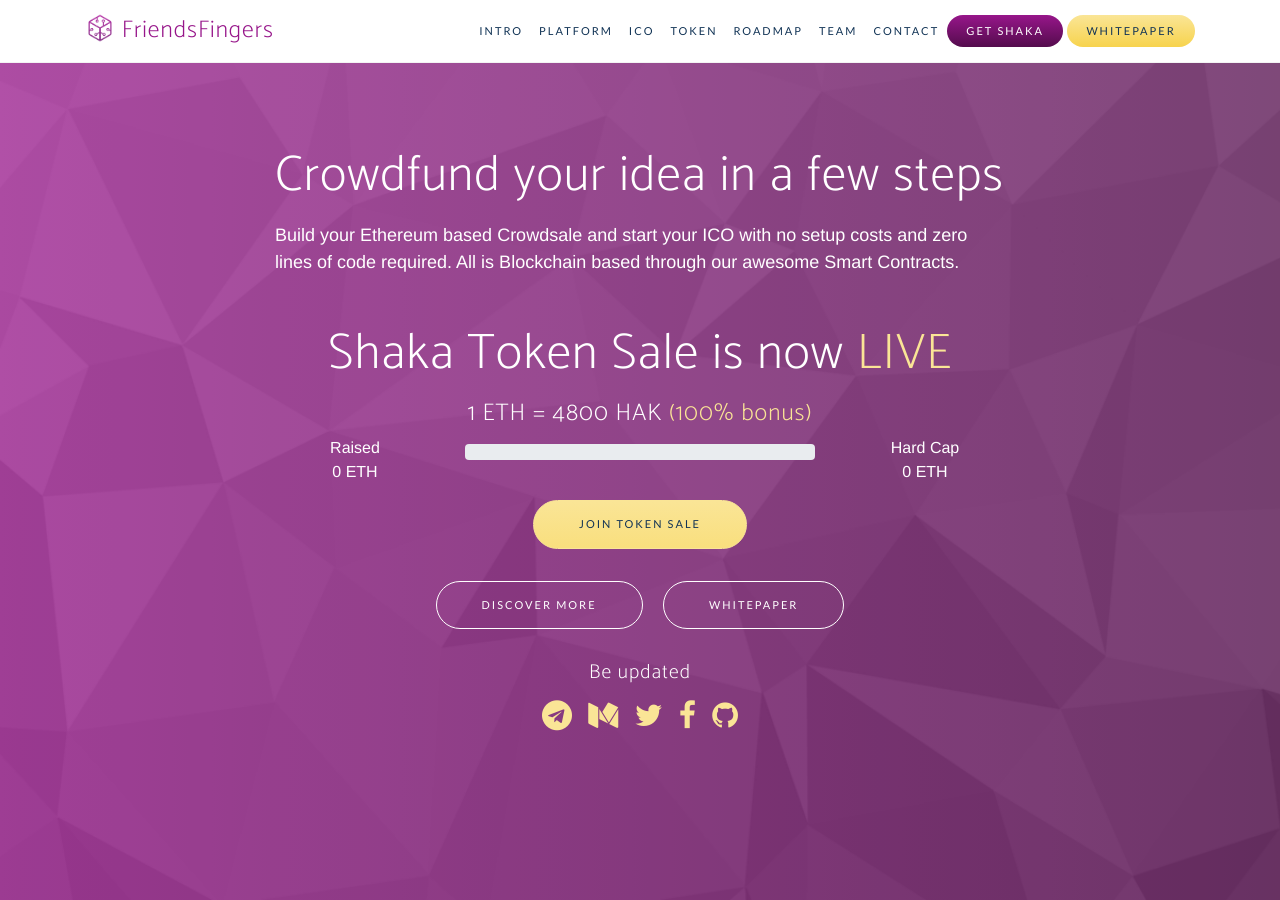
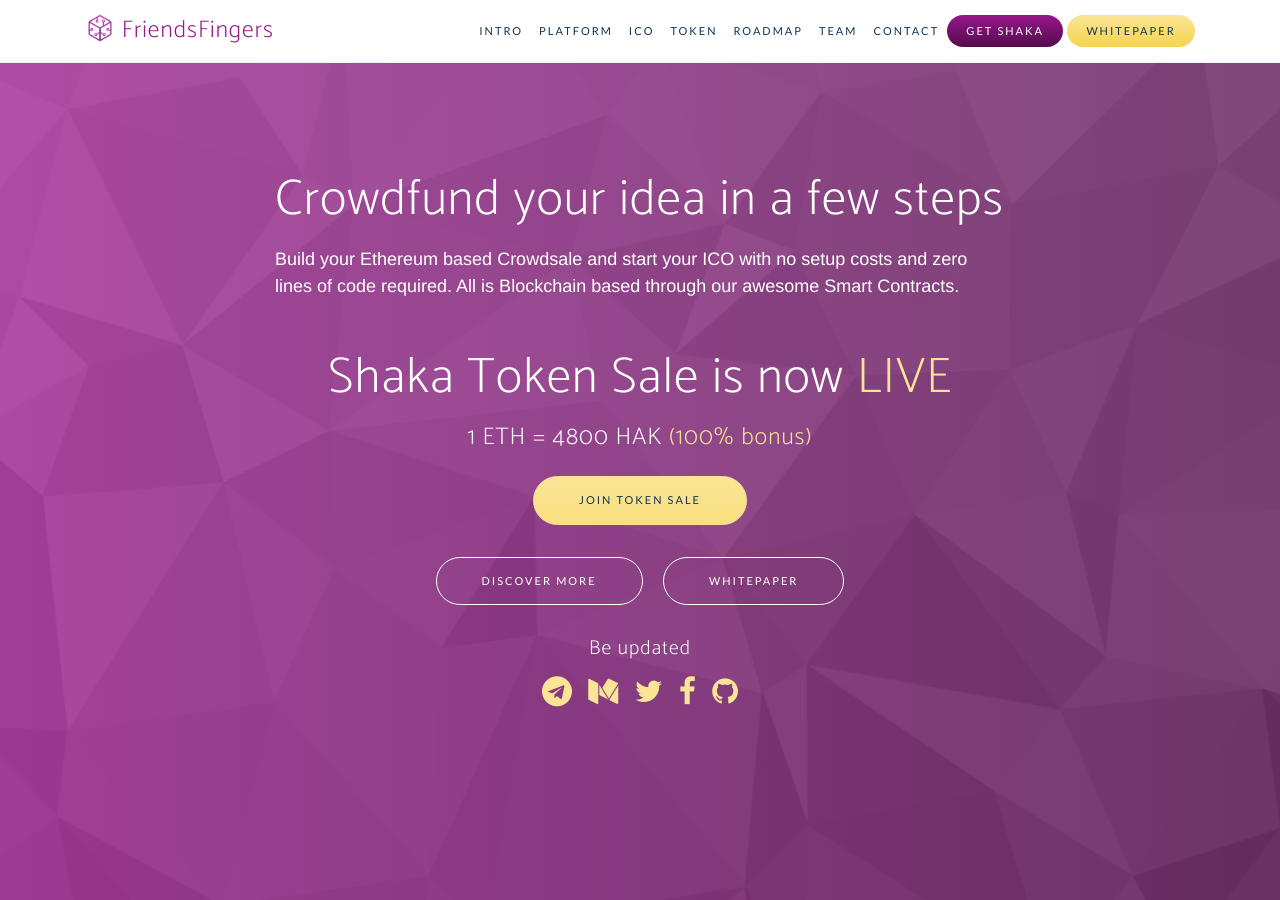
Before and after one commit to FriendsFingers/friendsfingers.github.io, a Jekyll site: the page built from index.html, in a window 1280 px wide and 900 px high. Built offline with Jekyll 4.4.1, drawn with Linux system fonts in a browser that asks for light colours; some web fonts are replaced; a script that is not in the unit is left out; comment, search, counter and statistics services are not loaded.

Commit message:
updated home page

```diff
--- a/_includes/sections/masthead.html
+++ b/_includes/sections/masthead.html
@@ -9,7 +9,7 @@
                         All is Blockchain based through our awesome Smart Contracts.
                     </p>
 
-                    <div class="timer mb-5">
+                    <div class="timer mb-5 d-none">
                         <h2>ICO starts in</h2>
                         <div class="j-timer"></div>
                     </div>
@@ -17,16 +17,16 @@
                     <div id="top-head" class="text-center d-none">
                         <h1 class="mb-3">Shaka Token Sale is now <span class="text-primary">LIVE</span></h1>
                         <h4>1 ETH = 4800 HAK <span class="text-primary">(100% bonus)</span></h4>
-                        <div class="row mb-3">
+                        <div class="row mb-3" v-if="crowdsale.progress > 5">
                             <div class="col-sm-3">Raised <br><span v-html="crowdsale.weiRaised"></span> ETH</div>
                             <div class="col-sm-6 mt-2">
                                 <div class="progress">
-                                    <div class="progress-bar progress-bar-striped progress-bar-animated bg-primary" role="progressbar" v-bind:aria-valuenow="crowdsale.weiRaised" aria-valuemin="0" v-bind:aria-valuemax="crowdsale.cap" v-bind:style="'width:' + (crowdsale.weiRaised * 100 / crowdsale.cap) + '%'"></div>
+                                    <div class="progress-bar progress-bar-striped progress-bar-animated bg-primary" role="progressbar" v-bind:aria-valuenow="crowdsale.weiRaised" aria-valuemin="0" v-bind:aria-valuemax="crowdsale.cap" v-bind:style="'width:' + crowdsale.progress + '%'"></div>
                                 </div>
                             </div>
                             <div class="col-sm-3">Hard Cap <br><span v-html="crowdsale.cap"></span> ETH</div>
                         </div>
-                        <a href="{{ 'shaka-token-sale' | absolute_url }}" class="btn btn-action btn-xl mb-4">Join Token Sale</a>
+                        <a href="{{ 'shaka-token-sale' | absolute_url }}" class="btn btn-action btn-xl mt-3 mb-4">Join Token Sale</a>
                     </div>
 
                     <div class="text-center">
--- a/js/app.js
+++ b/js/app.js
@@ -61,7 +61,8 @@ var App = {
                 contract: null,
                 crowdsale: {
                     cap: 0,
-                    weiRaised: 0
+                    weiRaised: 0,
+                    progress: 0
                 }
             },
             methods: {
@@ -107,6 +108,7 @@ var App = {
                 getRaised: async function () {
                     const crowdsale = await App.contracts.FriendsFingersCrowdsale.at(crowdsaleAddress);
                     this.crowdsale.weiRaised = App.web3.fromWei(await crowdsale.weiRaised()).valueOf();
+                    this.crowdsale.progress = this.crowdsale.weiRaised * 100 / this.crowdsale.cap;
                 }
             },
             created: async function () {
```
Also changed, not shown: js/app.min.js.
